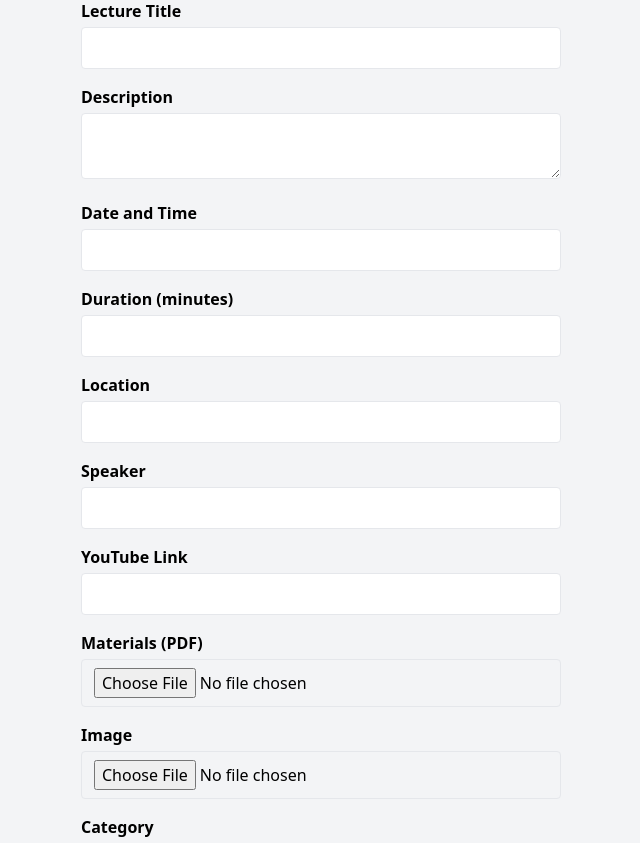
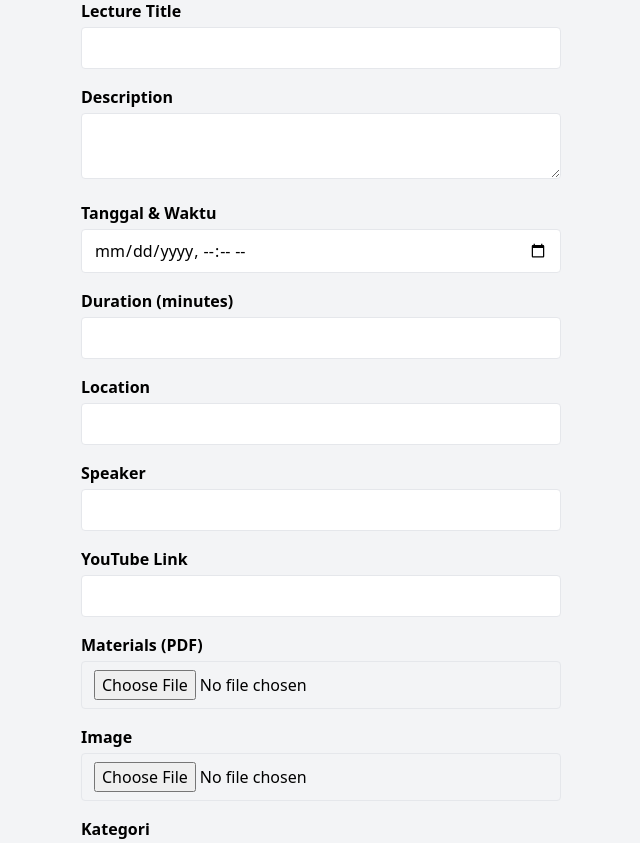
Before and after one commit to SyafiqEfe/SAINTEK, a Flask app: page /lectures/add in a window 1280 px wide. Shown: the part 177-1020 px from the top of the page, without its empty margins (319-959 px from the left). Run offline with Flask 3, Linux system fonts and the light colour scheme; data that the repository does not hold is empty; some libraries are stand-ins or nearby versions.

Commit message:
tinggallogin

```diff
--- a/forms/lecture_forms.py
+++ b/forms/lecture_forms.py
@@ -11,7 +11,7 @@ class LectureCategoryForm(FlaskForm):
 class LectureForm(FlaskForm):
     title = StringField('Lecture Title', validators=[DataRequired(), Length(max=200)])
     description = TextAreaField('Description', validators=[Optional()])
-    date = DateTimeField('Date and Time', format='%Y-%m-%d %H:%M', validators=[DataRequired()])
+    date = DateTimeField('Tanggal & Waktu', format='%Y-%m-%d %H:%M', validators=[DataRequired()])
     duration = IntegerField('Duration (minutes)', validators=[Optional(), NumberRange(min=1)])
     location = StringField('Location', validators=[Optional(), Length(max=200)])
     speaker = StringField('Speaker', validators=[Optional(), Length(max=100)])
@@ -24,5 +24,5 @@ class LectureForm(FlaskForm):
         Optional(),
         FileAllowed(['jpg', 'png', 'jpeg'], 'Images only!')
     ])
-    category_id = SelectField('Category', coerce=int, validators=[DataRequired()])
+    category_id = SelectField('Kategori', coerce=int, validators=[DataRequired()])
     submit = SubmitField('Save Lecture')
--- a/templates/lectures/add.html
+++ b/templates/lectures/add.html
@@ -16,7 +16,7 @@
         </div>
         <div class="mb-4">
             {{ form.date.label(class="block mb-1 font-semibold") }}
-            {{ form.date(class="w-full border rounded px-3 py-2") }}
+            {{ form.date(class="w-full border rounded px-3 py-2", type="datetime-local") }}
             {% for error in form.date.errors %}<span class="text-red-500 text-sm">{{ error }}</span>{% endfor %}
         </div>
         <div class="mb-4">
--- a/templates/lectures/index.html
+++ b/templates/lectures/index.html
@@ -17,7 +17,7 @@
             </a>
             {# Hapus kondisi if dan tautan tambah kajian jika tidak ada admin login #}
             {# {% if current_user.is_authenticated and current_user.is_admin %} #}
-            <a href="{{ url_for('lecture.add') }}" class="btn-primary">
+            <a href="{{ url_for('lecture.add') }}" class="btn-primary border-2 border-white text-white hover:bg-emerald-600 font-medium py-2 px-4 rounded-lg transition duration-300">
                 <i class="fas fa-plus mr-2"></i> Tambah Kajian
             </a>
             {# {% endif %} #}
```
Also changed, not shown: instance/masjid.db.
